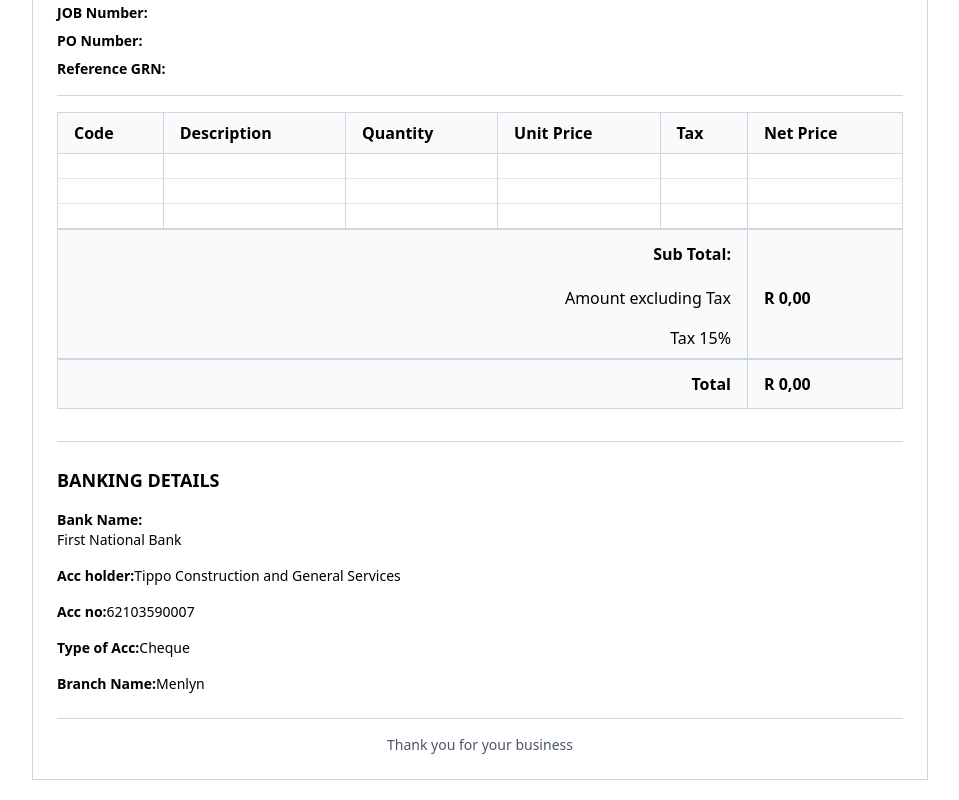
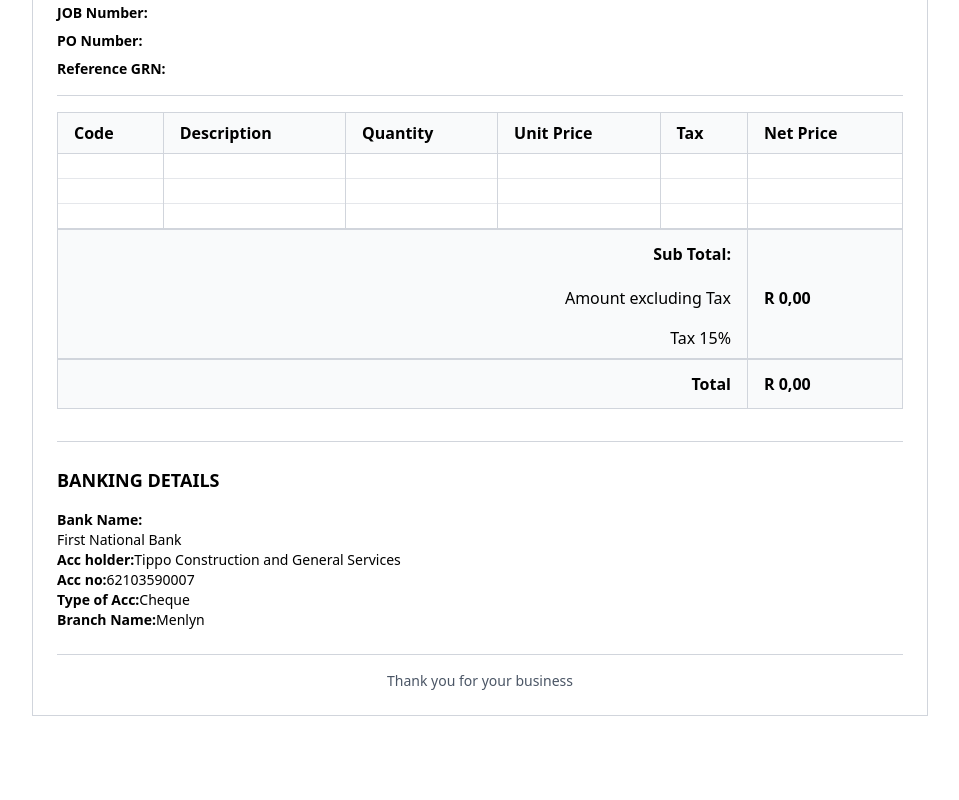
Before and after one commit to Kummirai/workOrder_tracker, a Next.js app: page /boq_items in a window 1280 px wide. Shown: the part 718-1518 px from the top of the page, without its empty margins (160-1119 px from the left). After the commit the page ends 1454 px from the top, so only its background shows below. Built offline with nearby package versions, Linux system fonts and the light colour scheme; no server answers; the database is empty; sample sign-in values are in the browser's storage.

Commit message:
Remove gab between div

```diff
--- a/components/Template.jsx
+++ b/components/Template.jsx
@@ -202,7 +202,7 @@ const Invoice = () => {
       {/* Footer with Banking Details */}
       <div className="border-t border-gray-300 pt-6">
         <div className="font-bold text-lg mb-4 text-start">BANKING DETAILS</div>
-        <div className="grid grid-cols-1  gap-4 text-sm text-start">
+        <div className="grid grid-cols-1 text-sm text-start">
           <div>
             <div className="font-semibold">Bank Name:</div>
             <div>First National Bank</div>
```
